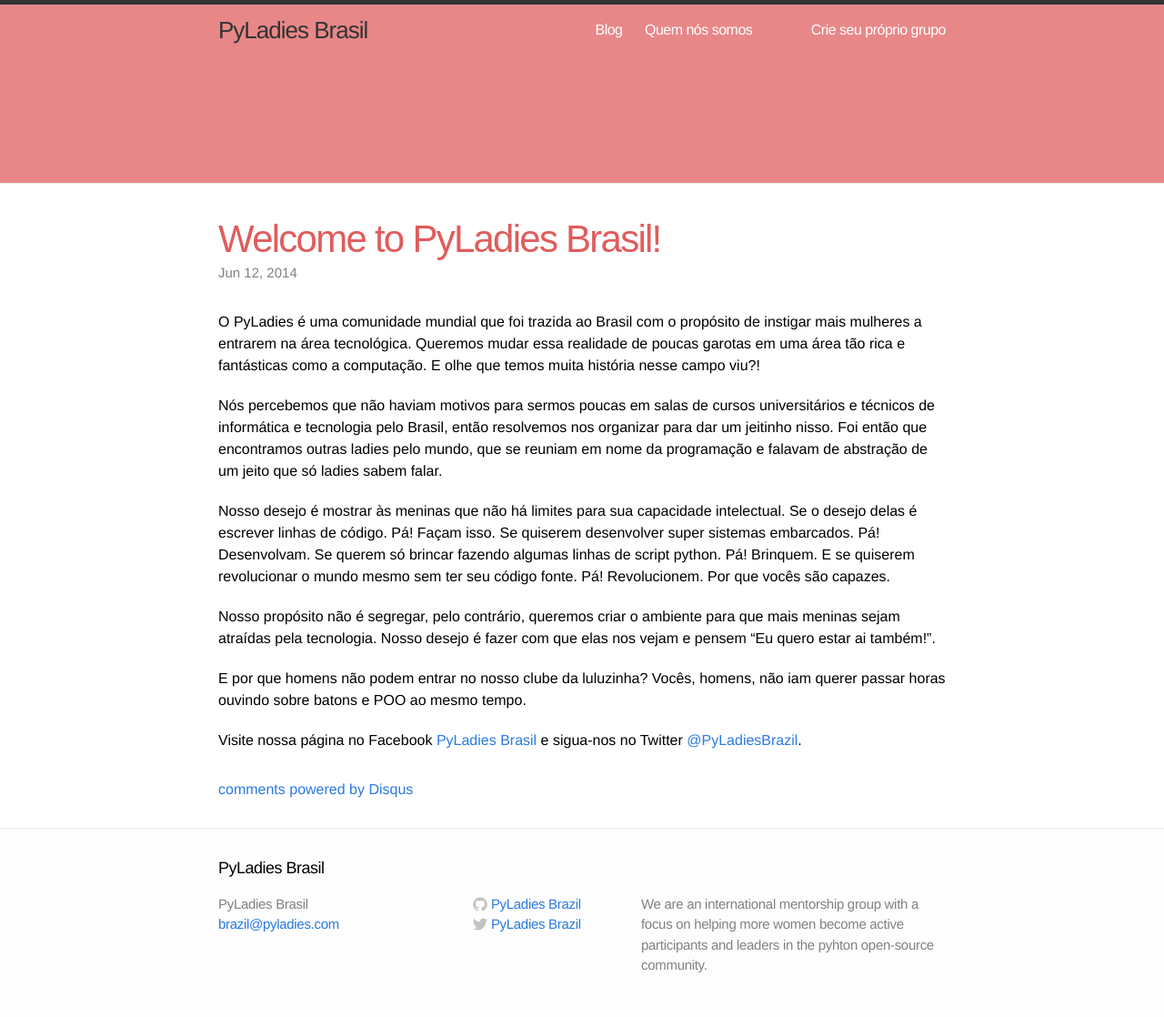
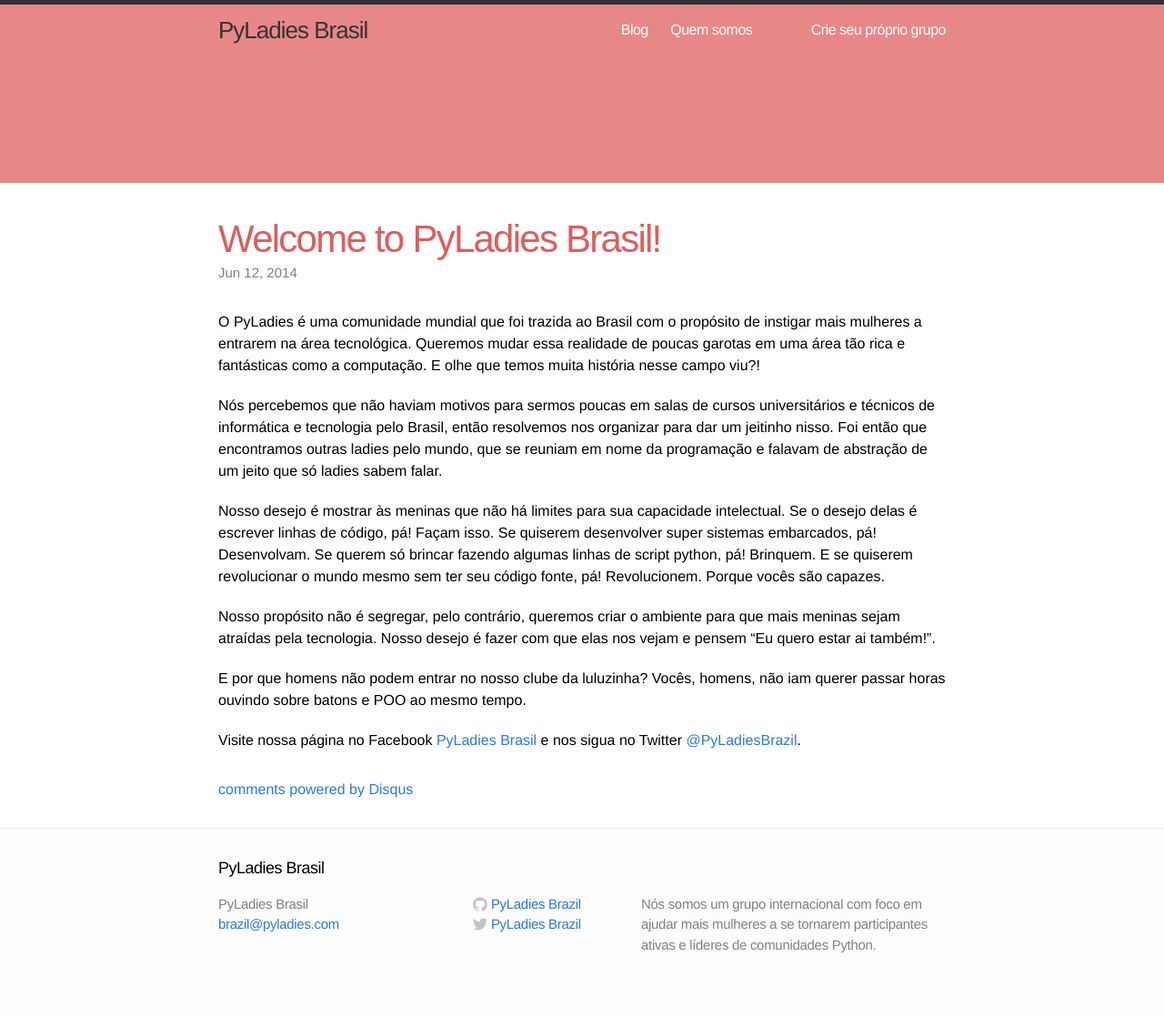
Before and after one commit to pyladies-brazil/pyladies-brazil.github.io, a Jekyll site: the page built from _posts/2014-06-12-welcome-to-jekyll.markdown, in a window 1280 px wide. Shown: the whole page at 91% size. Built offline with Jekyll 4.4.1, drawn with Linux system fonts in a browser that asks for light colours; comment, search, counter and statistics services are not loaded; after the commit the page ends 1095 px from its top, so only the background shows below that.

Commit message:
correções

```diff
--- a/_config.yml
+++ b/_config.yml
@@ -1,7 +1,7 @@
 # Site settings
 title: PyLadies Brasil
 email: brazil@pyladies.com
-description: "We are an international mentorship group with a focus on helping more women become active participants and leaders in the pyhton open-source community."
+description: "Nós somos um grupo internacional com foco em ajudar mais mulheres a se tornarem participantes ativas e líderes de comunidades Python."
 baseurl: ""
 url: "http://pyladiesbrasil.com"
 
--- a/_posts/2014-06-12-welcome-to-jekyll.markdown
+++ b/_posts/2014-06-12-welcome-to-jekyll.markdown
@@ -9,13 +9,13 @@
 
 Nós percebemos que não haviam motivos para sermos poucas em salas de cursos universitários e técnicos de informática e tecnologia pelo Brasil, então resolvemos nos organizar para dar um jeitinho nisso. Foi então que encontramos outras ladies pelo mundo, que se reuniam em nome da programação e falavam de abstração de um jeito que só ladies sabem falar.
 
-Nosso desejo é mostrar às meninas que não há limites para sua capacidade intelectual. Se o desejo delas é escrever linhas de código. Pá! Façam isso. Se quiserem desenvolver super sistemas embarcados. Pá! Desenvolvam. Se querem só brincar fazendo algumas linhas de script python. Pá! Brinquem. E se quiserem revolucionar o mundo mesmo sem ter seu código fonte. Pá! Revolucionem. Por que vocês são capazes.
+Nosso desejo é mostrar às meninas que não há limites para sua capacidade intelectual. Se o desejo delas é escrever linhas de código, pá! Façam isso. Se quiserem desenvolver super sistemas embarcados, pá! Desenvolvam. Se querem só brincar fazendo algumas linhas de script python, pá! Brinquem. E se quiserem revolucionar o mundo mesmo sem ter seu código fonte, pá! Revolucionem. Porque vocês são capazes.
 
 Nosso propósito não é segregar, pelo contrário, queremos criar o ambiente para que mais meninas sejam atraídas pela tecnologia. Nosso desejo é fazer com que elas nos vejam e pensem "Eu quero estar ai também!".
 
 E por que homens não podem entrar no nosso clube da luluzinha? Vocês, homens, não iam querer passar horas ouvindo sobre batons e POO ao mesmo tempo.
 
-Visite nossa página no Facebook [PyLadies Brasil][pyladiesbrF] e sigua-nos no Twitter [@PyLadiesBrazil][pyladiesbrT].
+Visite nossa página no Facebook [PyLadies Brasil][pyladiesbrF] e nos sigua no Twitter [@PyLadiesBrazil][pyladiesbrT].
 
 [pyladiesbrT]: https://twitter.com/PyLadiesBrazil
-[pyladiesbrF]:    https://www.facebook.com/PyLadiesBrazil?ref_type=bookmark
+[pyladiesbrF]: https://www.facebook.com/PyLadiesBrazil?ref_type=bookmark
--- a/index.html
+++ b/index.html
@@ -3,8 +3,6 @@
 ---
 
 <div class="home">
-
-  <h1>Posts</h1>
 
   <ul class="posts">
     {% for post in site.posts %}
```
Also changed, not shown: about.md (+3 -3 lines).
